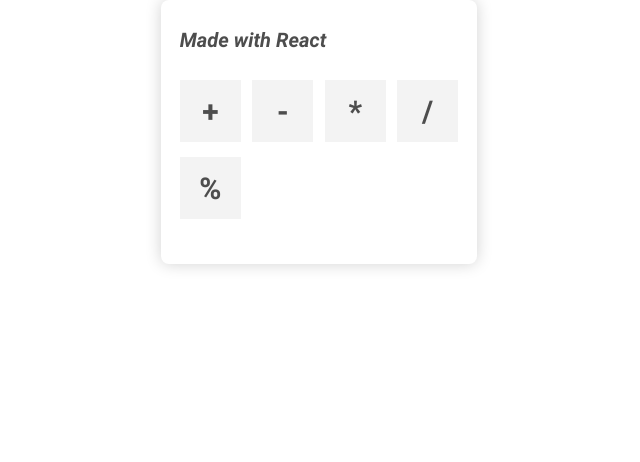
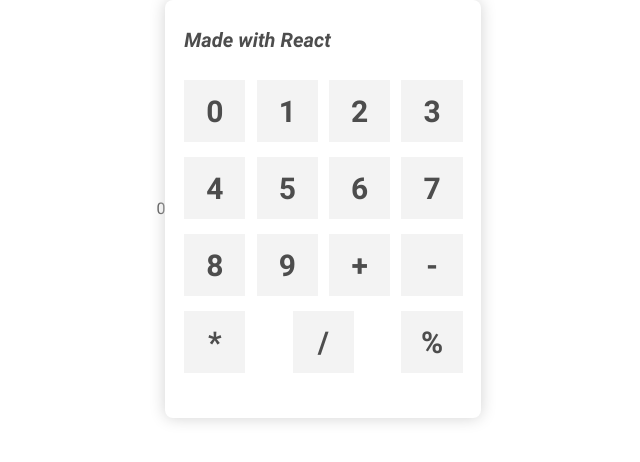
Before and after one commit to acharist/calculator, a React (Create React App) app: page / in a window 1280 px wide. Shown: the top 462 px of the page, without its empty margins (321-961 px from the left). Built offline with nearby package versions, Linux system fonts and the light colour scheme.

Commit message:
refactoring

```diff
--- a/src/App.js
+++ b/src/App.js
@@ -1,8 +1,10 @@
 import React, { useState } from 'react'
 import Button from './components/Button.js'
+import ActionButton from './components/ActionButton.js'
 
 function App() {
-    const [ symbol, setSymbol ] = useState('')
+    const [ action, setAction ] = useState('')
+    const [ number, setNumber ] = useState('0')
     const actionButtons = [
         { symbol: '+', appointment: 'addition' },
         { symbol: '-', appointment: 'subtraction' },
@@ -14,18 +16,29 @@ function App() {
     function createActionButtons() {
         const buttons = [];
         actionButtons.forEach(({ symbol, appointment }) => {
-            buttons.push(<Button symbol={symbol} setSymbol={setSymbol} key={appointment} />)
+            buttons.push(<ActionButton action={symbol} setAction={setAction} key={appointment} />)
         })
+        return buttons
+    }
+
+    function createButtons() {
+        const buttons = []
+        for(let i = 0; i < 10; i++) {
+            buttons.push(
+                <Button stateNumber={number} number={i} nextNumber={i} setNumber={setNumber} key={i}/>
+            )
+        }
         return buttons
     }
 
     return (
         <div className="app">
-        {symbol}
+        {number}
             <div className="calculator">
                 <div className="inner_cont">
                     <h1>Made with React</h1>
                     <div className="button_cont">
+                        {createButtons()}
                         {createActionButtons()}
                     </div>
                 </div>
--- /dev/null
+++ b/src/components/ActionButton.js
@@ -0,0 +1,11 @@
+import React from 'react';
+
+function Button({ action, setAction }) {
+    return (
+        <button className="button" data-action={action} onClick={(e) => setAction(action = e.target.dataset.action)}>
+            {action}
+        </button>
+    );
+}
+
+export default Button;
--- a/src/components/Button.js
+++ b/src/components/Button.js
@@ -1,9 +1,19 @@
 import React from 'react';
 
-function Button({ symbol, setSymbol }) {
+function Button({ stateNumber, number, nextNumber, setNumber }) {
+    function set() {
+        if(stateNumber.length > 10) return
+        if(stateNumber === '0') {
+            setNumber(number = '')
+            setNumber(number => number += nextNumber)
+        } else {
+            setNumber(number => number += nextNumber)
+        }
+    }
+
     return (
-        <button className="button" data-symbol={symbol} onClick={(e) => setSymbol(symbol = e.target.dataset.symbol)}>
-            {symbol}
+        <button className="button" onClick={set}>
+            {number}
         </button>
     );
 }
```
